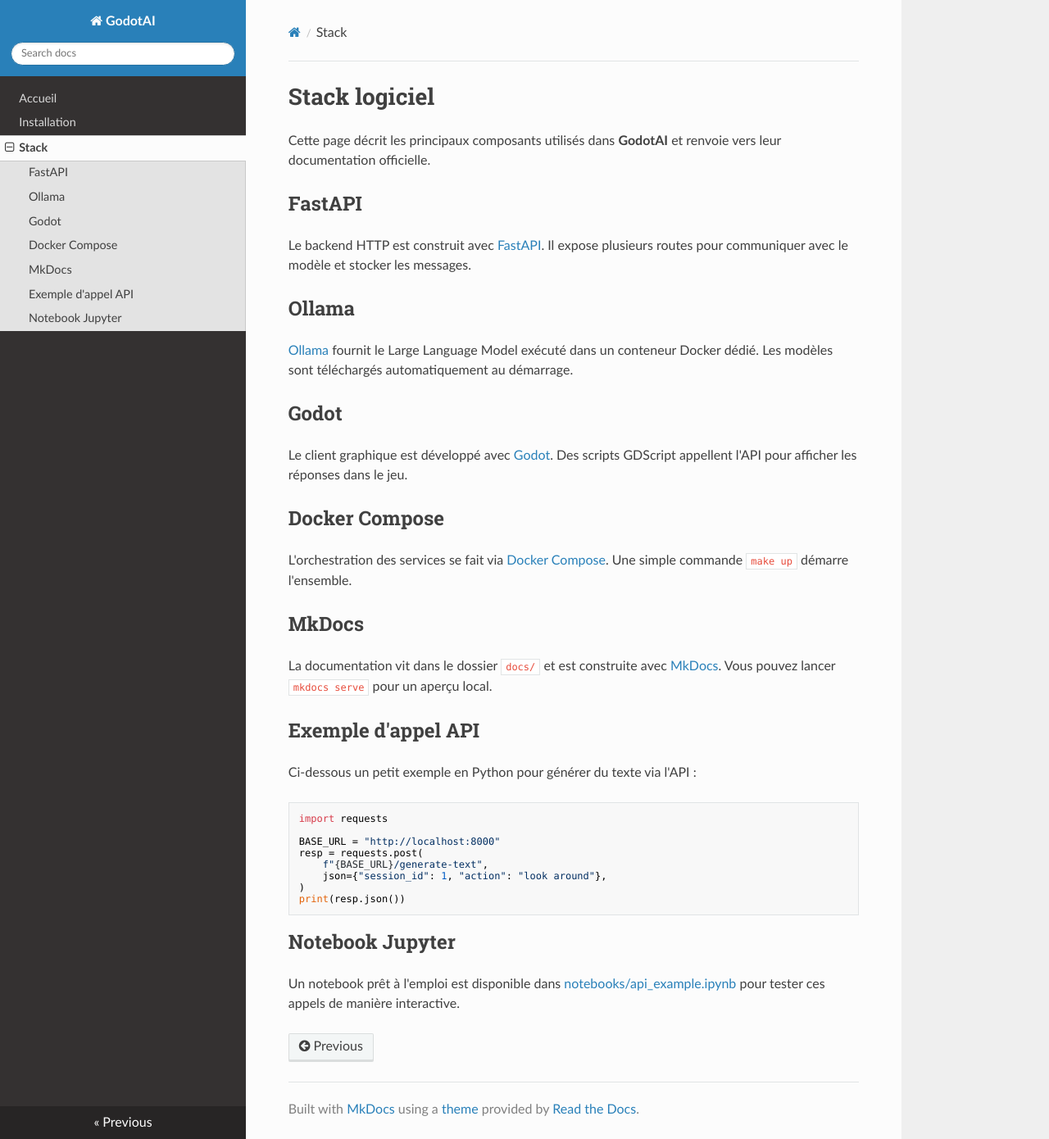
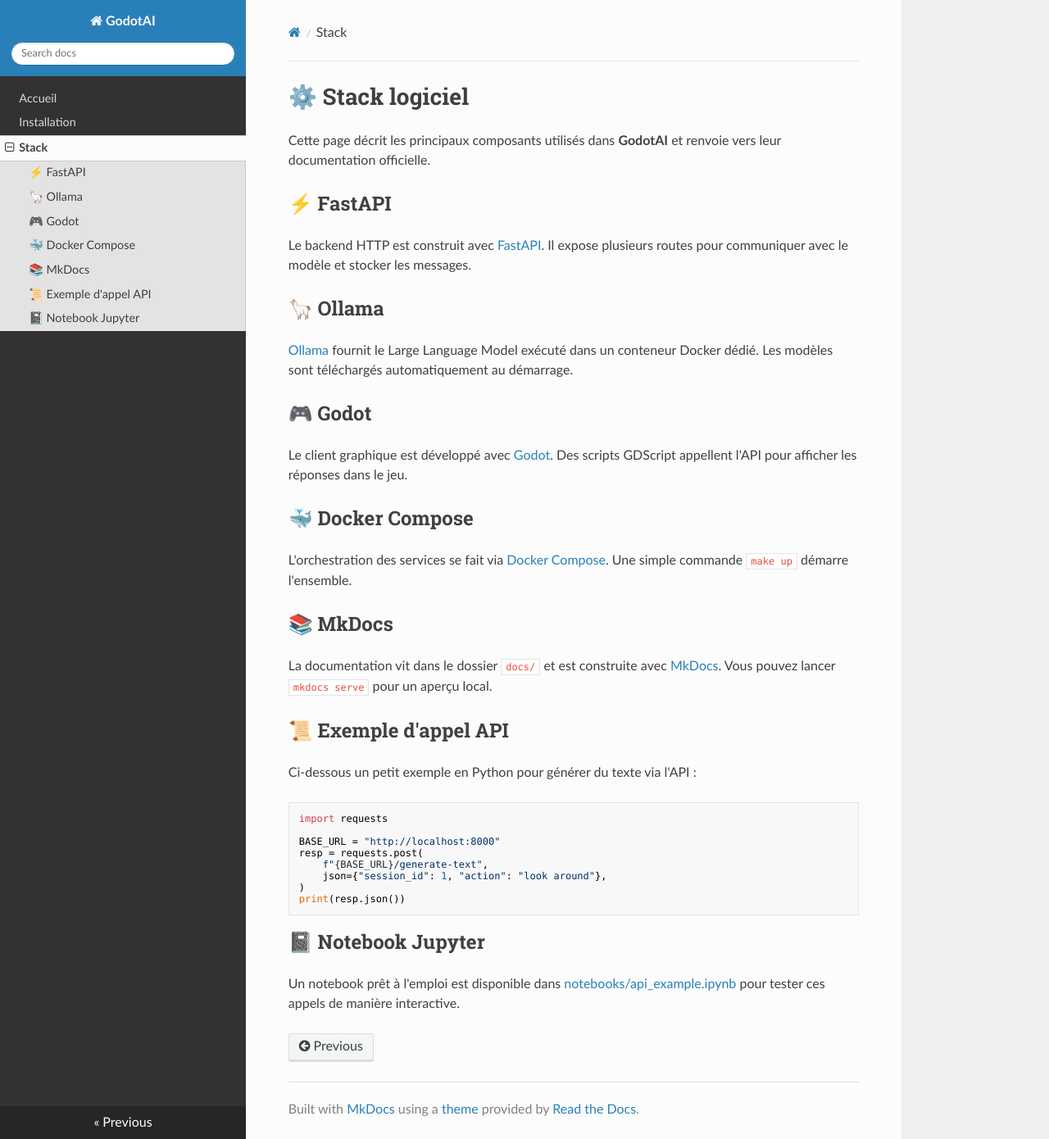
Before and after one commit to EZPK/GodotAI, an MkDocs documentation site: the page built from docs/stack.md, in a window 1280 px wide and 1390 px high. Shown: the whole window at 82% size. Built offline with MkDocs 1.6.1, drawn with Linux system fonts in a browser that asks for light colours; nearby versions of some CDN libraries.

````diff
--- a/docs/stack.md
+++ b/docs/stack.md
@@ -1,23 +1,23 @@
-# Stack logiciel
+# ⚙️ Stack logiciel
 
 Cette page décrit les principaux composants utilisés dans **GodotAI** et renvoie vers leur documentation officielle.
 
-## FastAPI
+## ⚡ FastAPI
 Le backend HTTP est construit avec [FastAPI](https://fastapi.tiangolo.com/). Il expose plusieurs routes pour communiquer avec le modèle et stocker les messages.
 
-## Ollama
+## 🦙 Ollama
 [Ollama](https://github.com/ollama/ollama) fournit le Large Language Model exécuté dans un conteneur Docker dédié. Les modèles sont téléchargés automatiquement au démarrage.
 
-## Godot
+## 🎮 Godot
 Le client graphique est développé avec [Godot](https://docs.godotengine.org/en/stable/). Des scripts GDScript appellent l'API pour afficher les réponses dans le jeu.
 
-## Docker Compose
+## 🐳 Docker Compose
 L'orchestration des services se fait via [Docker Compose](https://docs.docker.com/compose/). Une simple commande `make up` démarre l'ensemble.
 
-## MkDocs
+## 📚 MkDocs
 La documentation vit dans le dossier `docs/` et est construite avec [MkDocs](https://www.mkdocs.org/). Vous pouvez lancer `mkdocs serve` pour un aperçu local.
 
-## Exemple d'appel API
+## 📜 Exemple d'appel API
 Ci-dessous un petit exemple en Python pour générer du texte via l'API :
 
 ```python
@@ -31,5 +31,5 @@ resp = requests.post(
 print(resp.json())
 ```
 
-## Notebook Jupyter
+## 📓 Notebook Jupyter
 Un notebook prêt à l'emploi est disponible dans [notebooks/api_example.ipynb](notebooks/api_example.ipynb) pour tester ces appels de manière interactive.
````
Also changed, not shown: README.md (+12 -12 lines), docs/index.md (+4 -4 lines), docs/installation.md (+4 -4 lines).
